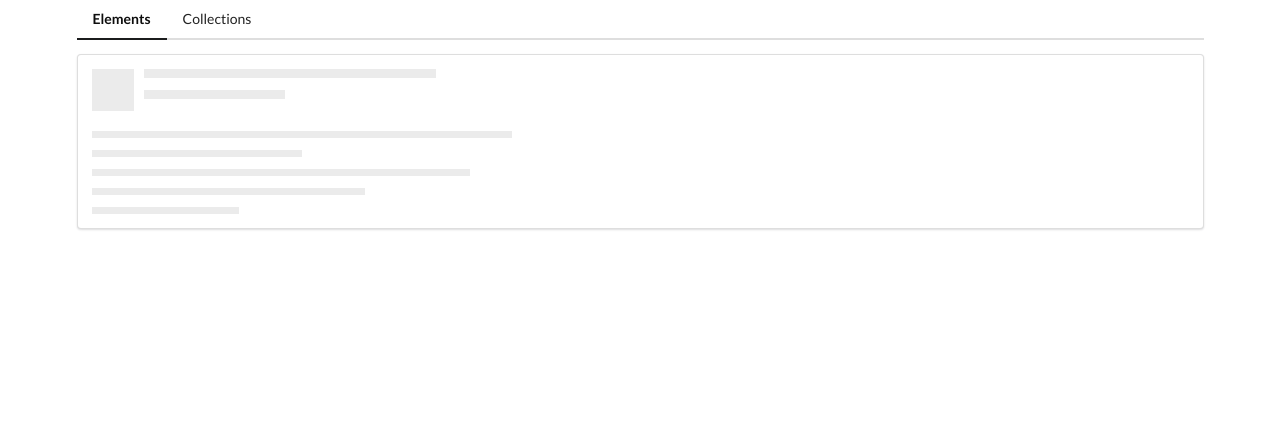
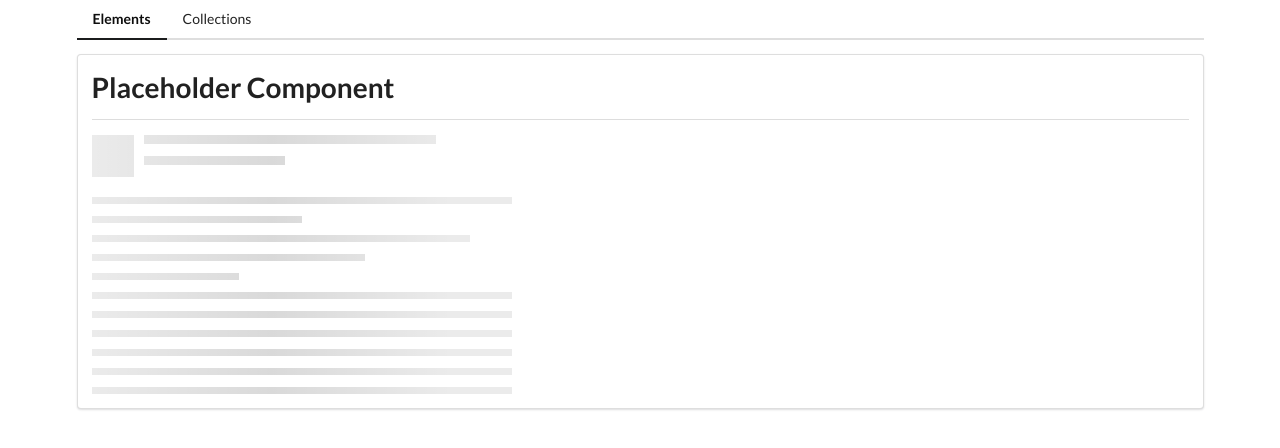
Before and after one commit to Proyce/Angular-Widgets, an Angular app: page /elements in a window 1280 px wide. Shown: the top 448 px of the page. Built offline with nearby package versions, Linux system fonts and the light colour scheme.

Commit message:
Added Placeholder

```diff
--- a/src/app/elements/elements-home/elements-home.component.html
+++ b/src/app/elements/elements-home/elements-home.component.html
@@ -1 +1,3 @@
-<app-placeholder [header]="true"></app-placeholder>
+<h1>Placeholder Component</h1>
+<div class="ui divider"></div>
+<app-placeholder [header]="true" [lines]="10"></app-placeholder>
--- a/src/app/elements/placeholder/placeholder.component.html
+++ b/src/app/elements/placeholder/placeholder.component.html
@@ -5,9 +5,6 @@
   </div>
   <div class="paragraph">
     <div class="line"></div>
-    <div class="line"></div>
-    <div class="line"></div>
-    <div class="line"></div>
-    <div class="line"></div>
+    <div *appTimes="lines" class="line"></div>
   </div>
 </div>
--- a/src/app/elements/times.directive.ts
+++ b/src/app/elements/times.directive.ts
@@ -1,10 +1,21 @@
-import { Directive } from '@angular/core';
+import { Directive, TemplateRef, ViewContainerRef, Input } from '@angular/core';
 
 @Directive({
   selector: '[appTimes]'
 })
 export class TimesDirective {
 
-  constructor() { }
+  constructor(
+    private viewContainer: ViewContainerRef,
+    private templateRef: TemplateRef<any>
+  ) { }
+
+  @Input('appTimes') set render(times: number) {
+    this.viewContainer.clear();
+
+    for (let i = 0; i < times; i++) {
+      this.viewContainer.createEmbeddedView(this.templateRef, {});
+    }
+  }
 
 }
```
